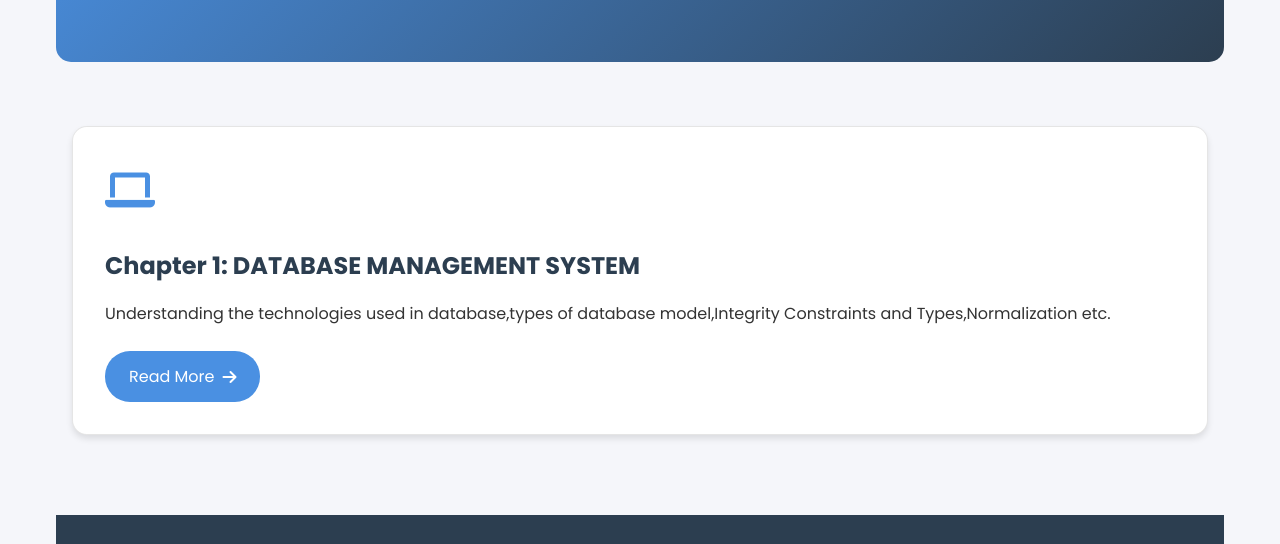
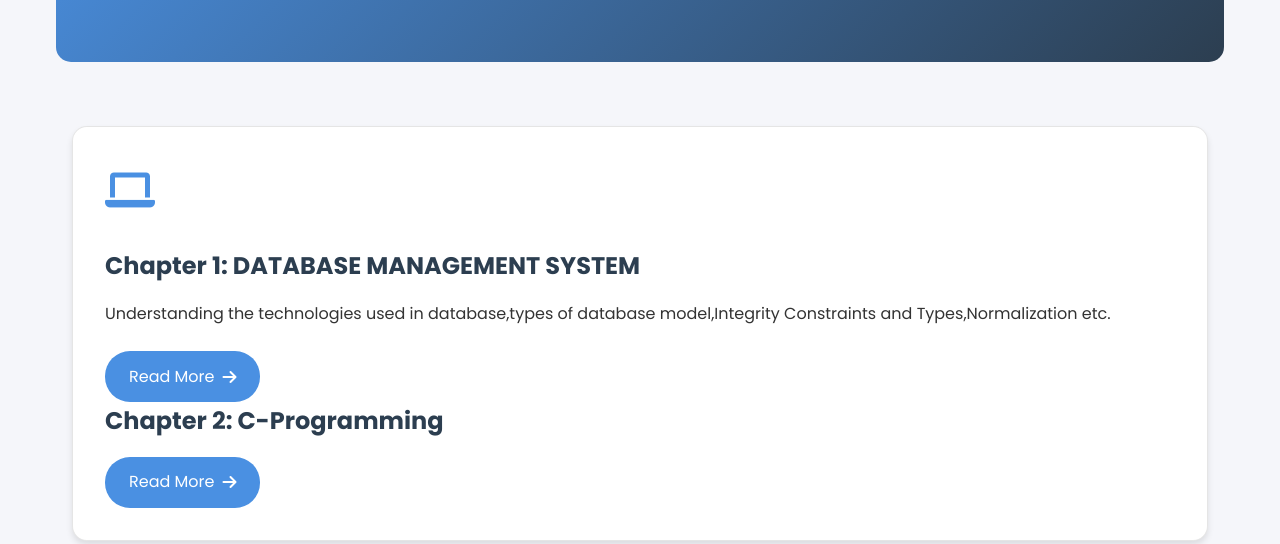
Before and after one commit to Bhu-pen/Class_12, a plain HTML site: page index.html in a window 1280 px wide. Shown: the part 226-770 px from the top of the page. Drawn offline with nearby package versions, Linux system fonts and the light colour scheme.

Commit message:
Update index.html

```diff
--- a/index.html
+++ b/index.html
@@ -48,6 +48,11 @@
             model,Integrity Constraints and Types,Normalization etc.
           </p>
           <a href="Database.html" class="read-more"
+            >Read More <i class="fas fa-arrow-right"></i
+          ></a>
+          <h2>Chapter 2: C-Programming </h2>
+
+          <a href="c.html" class="read-more"
             >Read More <i class="fas fa-arrow-right"></i
           ></a>
         </div>
```
